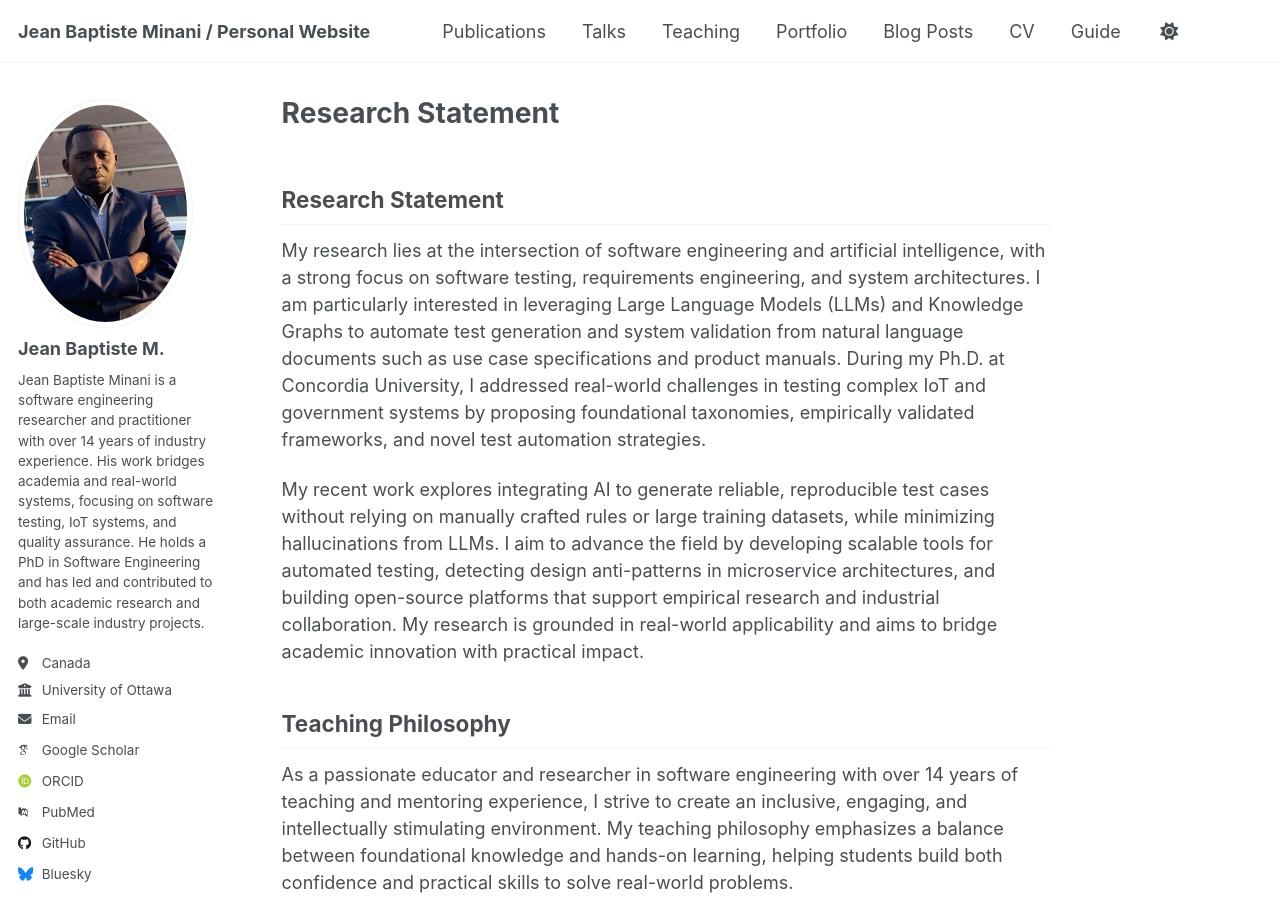
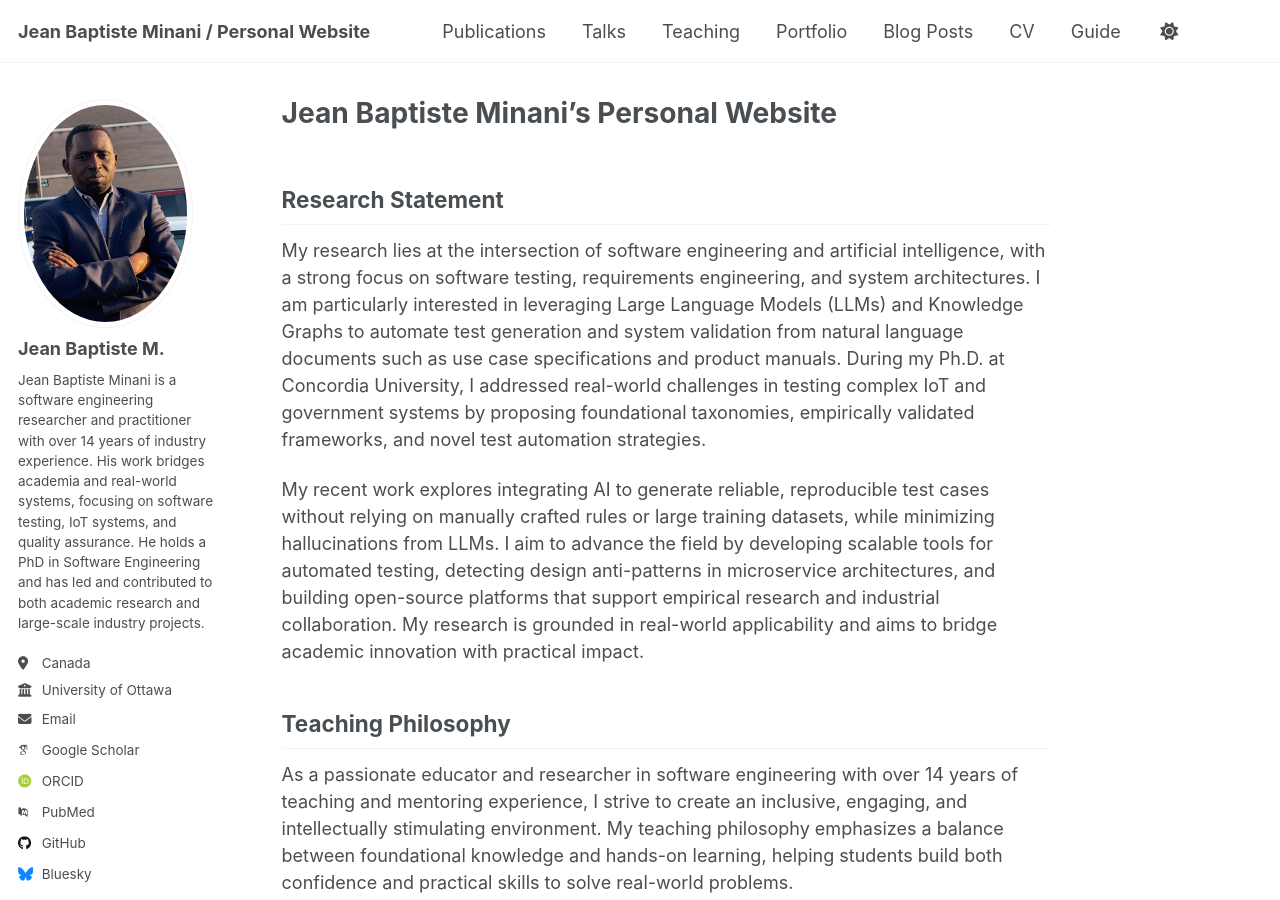
Before and after one commit to jeanbaptisteminani/jeanbaptisteminani.github.io, a Jekyll site: the page built from _pages/about.md, in a window 1280 px wide and 900 px high. Built offline with Jekyll 4.4.1, drawn with Linux system fonts in a browser that asks for light colours; some web fonts are replaced; our own code applies the rules of GitHub Pages for plain Markdown files; a script that is not in the unit is left out.

Commit message:
Update about.md

```diff
--- a/_pages/about.md
+++ b/_pages/about.md
@@ -1,3 +1,11 @@
+---
+permalink: /
+title: "Jean Baptiste Minani's Personal Website"
+author_profile: true
+redirect_from:
+   - /bout/
+   - /about.html
+---
 ## Research Statement
 My research lies at the intersection of software engineering and artificial intelligence, with a strong focus on software testing, requirements engineering, and system architectures. I am particularly interested in leveraging Large Language Models (LLMs) and Knowledge Graphs to automate test generation and system validation from natural language documents such as use case specifications and product manuals. During my Ph.D. at Concordia University, I addressed real-world challenges in testing complex IoT and government systems by proposing foundational taxonomies, empirically validated frameworks, and novel test automation strategies.
 
```
